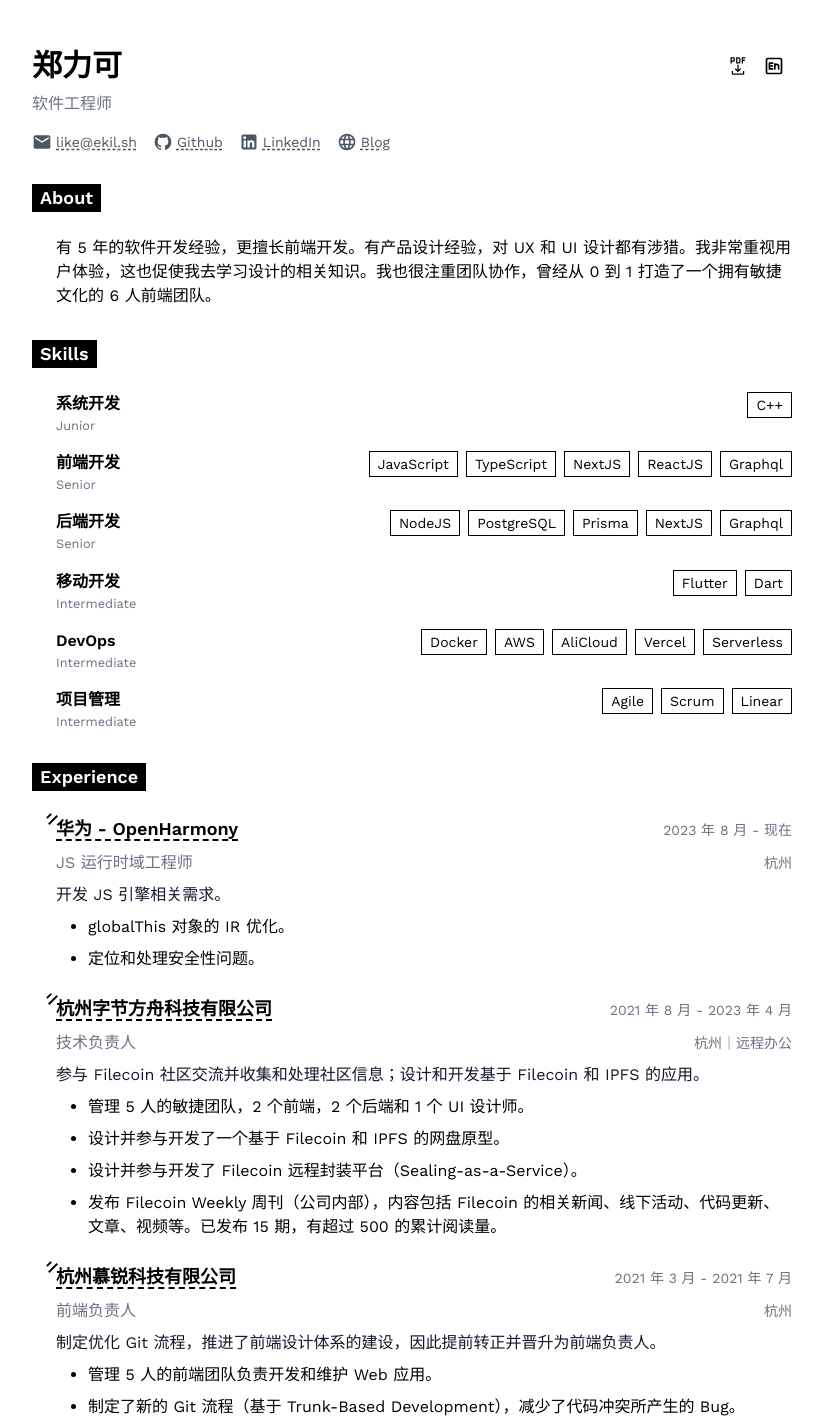
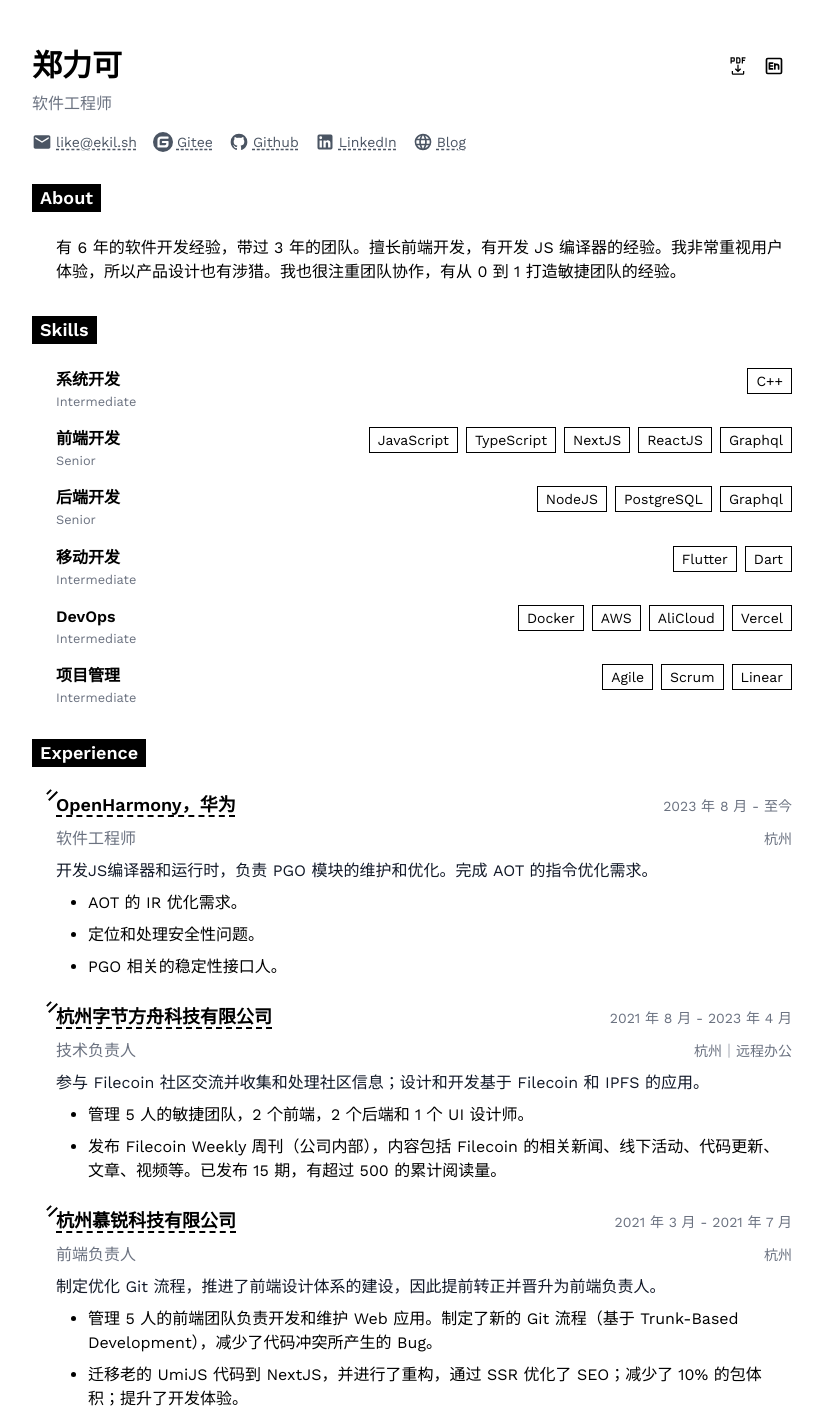
Before and after one commit to ekil1100/resume, a React (Vite) app: page / in a window 1280 px wide. Shown: the top 1420 px of the page, without its empty margins (216-1039 px from the left). Built offline with nearby package versions, Linux system fonts and the light colour scheme.

Commit message:
feat: add detail of new work

```diff
--- a/i18n/zh.json
+++ b/i18n/zh.json
@@ -3,9 +3,14 @@
   "basics": {
     "name": "郑力可",
     "label": "软件工程师",
-    "summary": "有 5 年的软件开发经验，更擅长前端开发。有产品设计经验，对 UX 和 UI 设计都有涉猎。我非常重视用户体验，这也促使我去学习设计的相关知识。我也很注重团队协作，曾经从 0 到 1 打造了一个拥有敏捷文化的 6 人前端团队。",
+    "summary": "有 6 年的软件开发经验，带过 3 年的团队。擅长前端开发，有开发 JS 编译器的经验。我非常重视用户体验，所以产品设计也有涉猎。我也很注重团队协作，有从 0 到 1 打造敏捷团队的经验。",
     "email": "like@ekil.sh",
     "profiles": [
+      {
+        "network": "Gitee",
+        "username": "Gitee",
+        "url": "https://gitee.com/lastingman"
+      },
       {
         "network": "Github",
         "username": "Github",
@@ -25,14 +30,18 @@
   },
   "work": [
     {
-      "name": "华为 - OpenHarmony",
+      "name": "OpenHarmony，华为",
       "location": "杭州",
-      "position": "JS 运行时域工程师",
+      "position": "软件工程师",
       "startDate": "2023-08-29",
       "endDate": "",
       "url": "https://gitee.com/openharmony/arkcompiler_ets_runtime/tree/master",
-      "summary": "开发 JS 引擎相关需求。",
-      "highlights": ["globalThis 对象的 IR 优化。", "定位和处理安全性问题。"]
+      "summary": "开发JS编译器和运行时，负责 PGO 模块的维护和优化。完成 AOT 的指令优化需求。",
+      "highlights": [
+        "AOT 的 IR 优化需求。",
+        "定位和处理安全性问题。",
+        "PGO 相关的稳定性接口人。"
+      ]
     },
     {
       "name": "杭州字节方舟科技有限公司",
@@ -44,8 +53,6 @@
       "summary": "参与 Filecoin 社区交流并收集和处理社区信息；设计和开发基于 Filecoin 和 IPFS 的应用。",
       "highlights": [
         "管理 5 人的敏捷团队，2 个前端，2 个后端和 1 个 UI 设计师。",
-        "设计并参与开发了一个基于 Filecoin 和 IPFS 的网盘原型。",
-        "设计并参与开发了 Filecoin 远程封装平台（Sealing-as-a-Service）。",
         "发布 Filecoin Weekly 周刊（公司内部），内容包括 Filecoin 的相关新闻、线下活动、代码更新、文章、视频等。已发布 15 期，有超过 500 的累计阅读量。"
       ]
     },
@@ -58,8 +65,7 @@
       "url": "https://www.meprint.com/",
       "summary": "制定优化 Git 流程，推进了前端设计体系的建设，因此提前转正并晋升为前端负责人。",
       "highlights": [
-        "管理 5 人的前端团队负责开发和维护 Web 应用。",
-        "制定了新的 Git 流程（基于 Trunk-Based Development），减少了代码冲突所产生的 Bug。",
+        "管理 5 人的前端团队负责开发和维护 Web 应用。制定了新的 Git 流程（基于 Trunk-Based Development），减少了代码冲突所产生的 Bug。",
         "迁移老的 UmiJS 代码到 NextJS，并进行了重构，通过 SSR 优化了 SEO；减少了 10% 的包体积；提升了开发体验。",
         "引入了 Directus CMS 和 NextJS 的 Preview Mode 功能，减少了 10% 的后端开发工作量；简化了更新文案和图片的流程，时间从原来的 1 天减少到了 10 分钟。"
       ]
@@ -96,15 +102,20 @@
       "name": "方舟 eTS 运行时",
       "url": "https://gitee.com/openharmony/arkcompiler_ets_runtime/tree/master",
       "description": "方舟 eTS 运行时是 OpenHarmony 上默认的 ArkTS 语言运行时。支持 Ecmascript 规范定义的标准库和高效 container 容器库，提供完备的 C++ 交互 ArkTS NAPI 和各种高性能的垃圾回收器，驱动着万物互联时代的 OpenHarmony 应用程序。",
-      "highlights": ["优化 tryldglobalbyname 字节码。"],
-      "roles": ["运行时开发"],
-      "entity": "华为 - OpenHarmony",
+      "highlights": [
+        "实现 AOT 的 tryldglobalbyname 字节码的 IR 优化。",
+        "实现 AOT 的 stprivateproperty  和 ldprivateproperty 的 IR 优化。",
+        "梳理 PGO 和 GC 之间的状态关系，修复潜在的多线程问题。"
+      ],
+      "roles": ["软件工程师"],
+      "entity": "OpenHarmony，华为",
       "keywords": [
         "C++",
         "ArkTS",
         "Ecmascript",
         "Compiler",
         "AOT",
+        "PGO",
         "JS Runtime"
       ],
       "startDate": "2023-08-29",
@@ -190,7 +201,7 @@
   "skills": [
     {
       "name": "系统开发",
-      "level": "Junior",
+      "level": "Intermediate",
       "keywords": ["C++"]
     },
     {
@@ -201,7 +212,7 @@
     {
       "name": "后端开发",
       "level": "Senior",
-      "keywords": ["NodeJS", "PostgreSQL", "Prisma", "NextJS", "Graphql"]
+      "keywords": ["NodeJS", "PostgreSQL", "Graphql"]
     },
     {
       "name": "移动开发",
@@ -211,7 +222,7 @@
     {
       "name": "DevOps",
       "level": "Intermediate",
-      "keywords": ["Docker", "AWS", "AliCloud", "Vercel", "Serverless"]
+      "keywords": ["Docker", "AWS", "AliCloud", "Vercel"]
     },
     {
       "name": "项目管理",
@@ -236,6 +247,6 @@
     }
   ],
   "meta": {
-    "lastModified": "2023-12-06T20:29:49+08:00"
+    "lastModified": "2024-08-03"
   }
 }
--- a/package.json
+++ b/package.json
@@ -26,7 +26,7 @@
     "postcss": "^8.4.21",
     "prettier": "^2.8.7",
     "prettier-plugin-tailwindcss": "^0.2.7",
-    "puppeteer": "^19.7.5",
+    "puppeteer": "^22.15.0",
     "tailwindcss": "^3.2.7",
     "tsx": "^3.12.5",
     "typescript": "^4.9.5",
--- a/src/App.tsx
+++ b/src/App.tsx
@@ -10,7 +10,7 @@
     CarbonGeneratePdf,
     IconParkOutlineChinese,
     IconParkOutlineEnglish,
-    PrimeExternalLink,
+    Gitee,
 } from '@/icons'
 import { ReactNode, useEffect, useMemo, useState } from 'react'
 import ReactMarkdown from 'react-markdown'
@@ -21,6 +21,7 @@
     linkedin: <MdiLinkedin className='text-xl' />,
     twitter: <MdiTwitter className='text-xl' />,
     blog: <MdiWeb className='text-xl' />,
+    gitee: <Gitee className='text-xl' />,
 }
 
 function dateString(
@@ -62,7 +63,7 @@
                     {dateString(options, lang, endDate)}
                 </time>
             ) : lang === 'zh' ? (
-                '现在'
+                '至今'
             ) : (
                 'Present'
             )}
@@ -146,7 +147,7 @@
     }
 
     return (
-        <div className='mx-auto max-w-[52rem] p-12 print:p-0 max-sm:p-10'>
+        <div className='mx-auto max-w-[52rem] p-12 max-sm:p-10 print:p-0'>
             <main className='relative mb-4'>
                 <div className='absolute right-0 top-0 print:hidden'>
                     <a href={`/${name}.pdf`} download={`${name}.pdf`}>
@@ -376,9 +377,6 @@
                             day: 'numeric',
                             month: 'long',
                             year: 'numeric',
-                            hour: 'numeric',
-                            minute: 'numeric',
-                            second: 'numeric',
                         },
                         lang,
                         cv.meta.lastModified,
--- a/src/icons.tsx
+++ b/src/icons.tsx
@@ -1,4 +1,21 @@
 import { SVGProps } from 'react'
+
+export function Gitee(props: SVGProps<SVGSVGElement>) {
+    return (
+        <svg
+            xmlns='http://www.w3.org/2000/svg'
+            width='1em'
+            height='1em'
+            viewBox='0 0 24 24'
+            {...props}
+        >
+            <path
+                fill='currentColor'
+                d='M11.984 0A12 12 0 0 0 0 12a12 12 0 0 0 12 12a12 12 0 0 0 12-12A12 12 0 0 0 12 0a12 12 0 0 0-.016 0zm6.09 5.333c.328 0 .593.266.592.593v1.482a.594.594 0 0 1-.593.592H9.777c-.982 0-1.778.796-1.778 1.778v5.63c0 .327.266.592.593.592h5.63c.982 0 1.778-.796 1.778-1.778v-.296a.593.593 0 0 0-.592-.593h-4.15a.592.592 0 0 1-.592-.592v-1.482a.593.593 0 0 1 .593-.592h6.815c.327 0 .593.265.593.592v3.408a4 4 0 0 1-4 4H5.926a.593.593 0 0 1-.593-.593V9.778a4.444 4.444 0 0 1 4.445-4.444h8.296Z'
+            ></path>
+        </svg>
+    )
+}
 
 export function PrimeExternalLink(props: SVGProps<SVGSVGElement>) {
     return (
```
Also changed, not shown: 2 other files (tests, documents, lock files or other folders).
